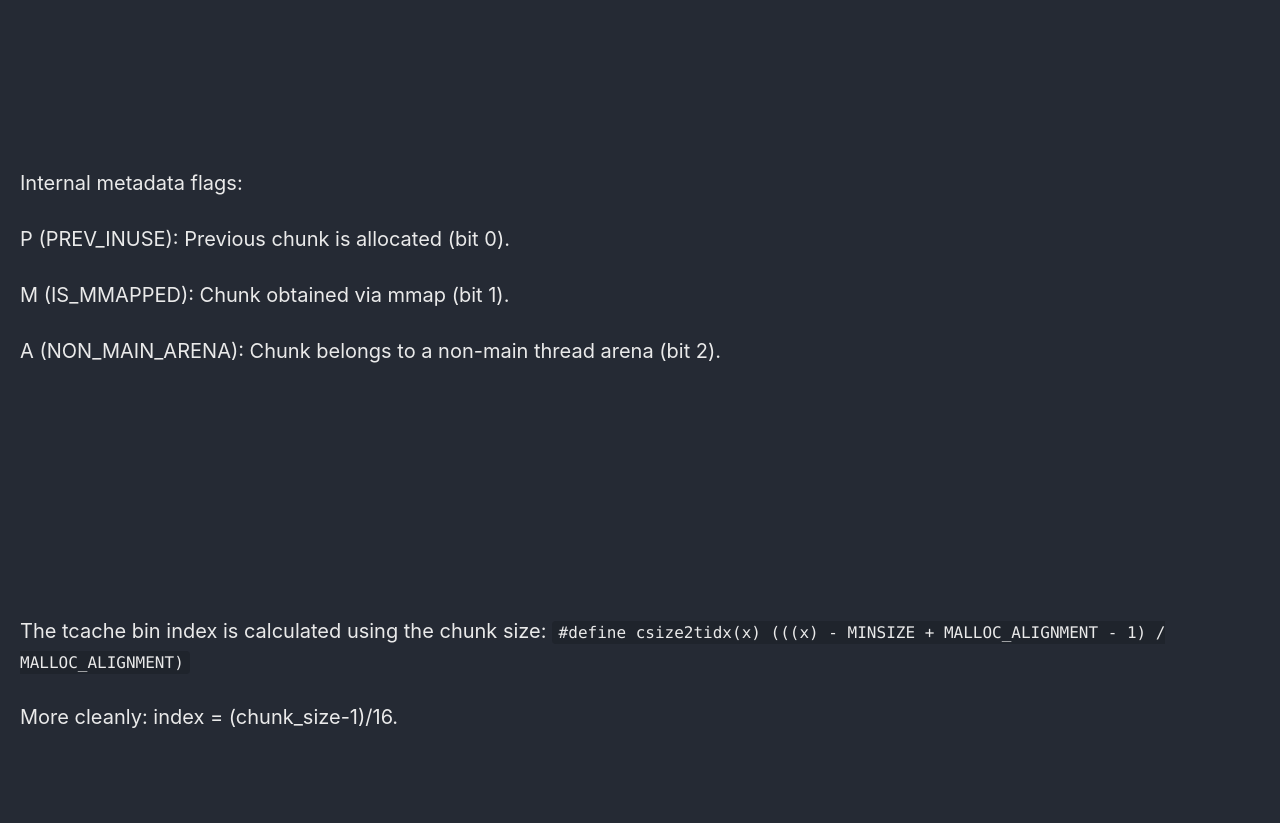
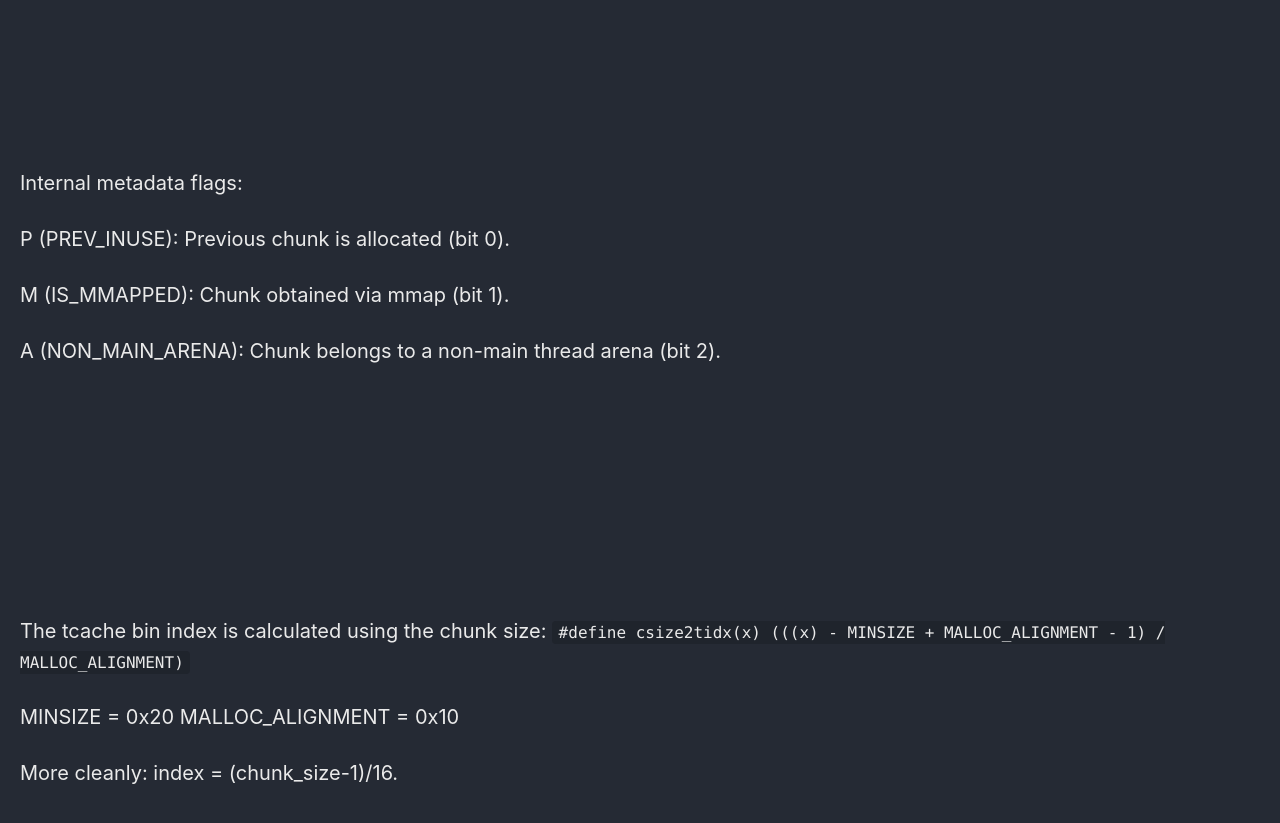
Before and after one commit to Connor-McCartney/Connor-McCartney.github.io, a Jekyll site: the page built from _pages/misc/malloc-and-tcache.md, in a window 1280 px wide and 900 px high, scrolled down 2284 px. Shown: the top 823 px of the window. Built offline with Jekyll 4.4.1, drawn with Linux system fonts in a browser that asks for light colours; cached includes are drawn as plain includes.

Commit message:
Update malloc-and-tcache.md

```diff
--- a/_pages/misc/malloc-and-tcache.md
+++ b/_pages/misc/malloc-and-tcache.md
@@ -120,6 +120,9 @@ A (NON_MAIN_ARENA): Chunk belongs to a non-main thread arena (bit 2).
 
 The tcache bin index is calculated using the chunk size:   `#define csize2tidx(x) (((x) - MINSIZE + MALLOC_ALIGNMENT - 1) / MALLOC_ALIGNMENT)`
 
+MINSIZE = 0x20
+MALLOC_ALIGNMENT = 0x10
+
 More cleanly: index = (chunk_size-1)/16.
 
 <br>
```
